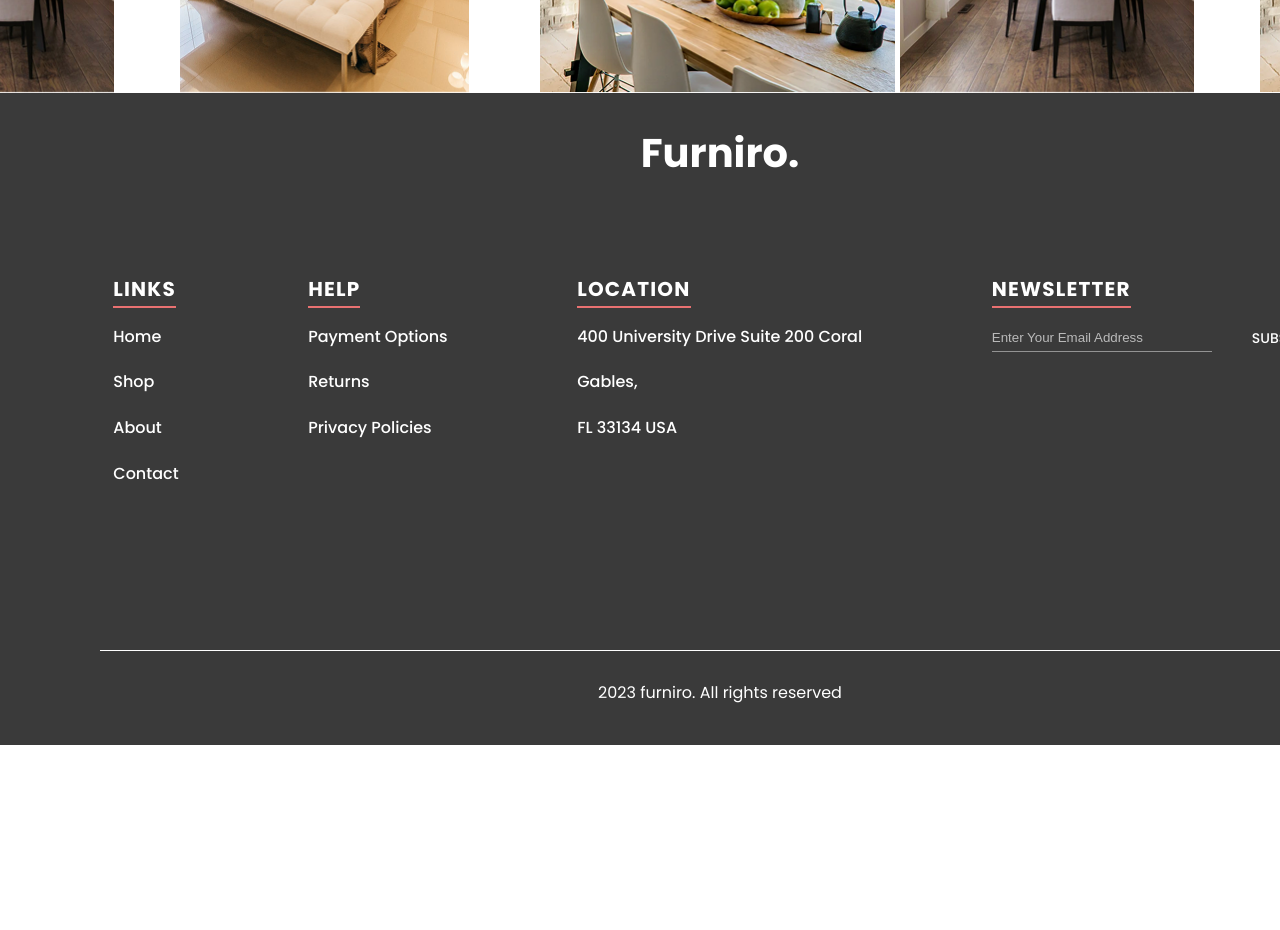
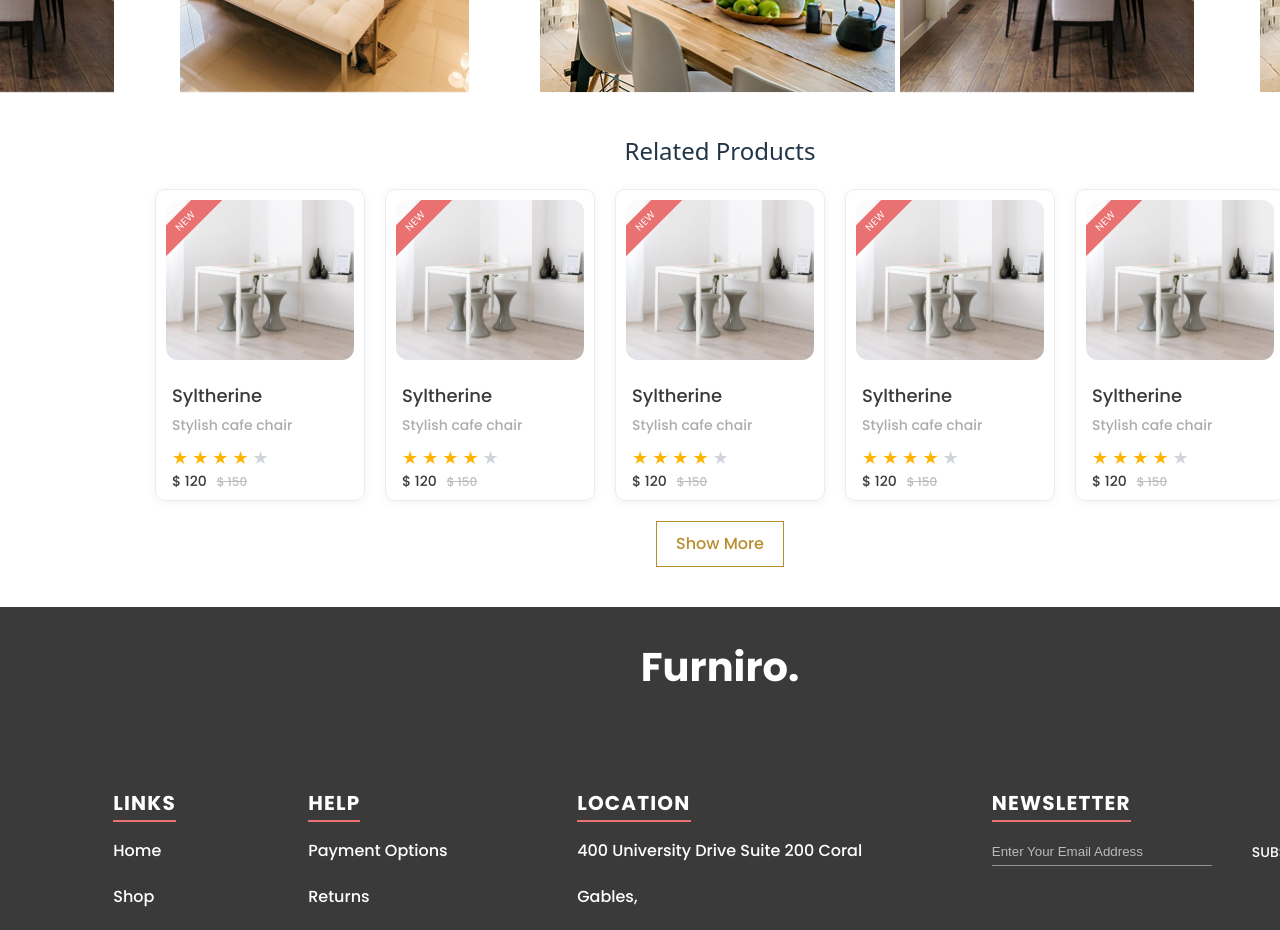
Before and after one commit to archis-academy/august-frontend-furniro-1, a React (Vite) app: page / in a window 1280 px wide. Shown: the part 4440-5370 px from the top of the page. Before the commit the page ends 5185 px from the top, so only its background shows below. Built offline with nearby package versions, Linux system fonts and the light colour scheme.

Commit message:
Created related products component

```diff
--- /dev/null
+++ b/src/Components/RelatedProducts/index.jsx
@@ -0,0 +1,42 @@
+import ProductCard from '../ProductCard';
+import { useState } from 'react';
+import styles from './relatedProducts.module.scss';
+import Buttons from '../Button/button';
+
+const products = [1,2,3,4,5,6,7,8,9,10]; // toplam 10 ürün
+
+function RelatedProducts() {
+  const [visibleCount, setVisibleCount] = useState(5);
+  const [showMore, setShowMore] = useState(false);
+
+  const handleShowMore = () => {
+    if (showMore) {
+      setVisibleCount(5); // geri 5'e döner
+    } else {
+      setVisibleCount(10); // 10’a çıkar (2 satır x 5 sütun)
+    }
+    setShowMore(!showMore);
+  };
+
+  return (
+    <div className={styles.container}>
+      <div className={styles.title}><h2>Related Products</h2></div>
+
+      <div className={styles.cards}>
+        {products.slice(0, visibleCount).map((item, index) => (
+          <ProductCard key={index} />
+        ))}
+      </div>
+
+      <div>
+        <Buttons
+          variant="tertiary"
+          text={showMore ? 'Show Less' : 'Show More'}
+          onClick={handleShowMore}
+        />
+      </div>
+    </div>
+  );
+}
+
+export default RelatedProducts;
--- /dev/null
+++ b/src/Components/RelatedProducts/relatedProducts.module.scss
@@ -0,0 +1,14 @@
+.container{
+    margin:40px;
+}
+.cards {
+  width:1130px;
+  display: grid;
+  grid-template-columns: repeat(5, 1fr); /* 5 sütun */
+  gap:20px;
+  justify-content: center;
+  margin: 20px auto;
+}
+h2{
+    font-weight: 500;
+}
--- a/src/pages/main/index.jsx
+++ b/src/pages/main/index.jsx
@@ -5,6 +5,7 @@ import Product from '../../Components/ProductCard';
 import { TopCategories } from '../../Sections/TopCategories';
 import FurnitureSection from '../../Components/FurnitureSection/index';
 import ShoppingMenuSection from '../../Sections/ShoppingMenuSection/index';
+import RelatedProducts from '../../Components/RelatedProducts';
 
 export const Home = () => {
   return (
@@ -15,6 +16,7 @@ export const Home = () => {
       <OurProductSection showTile={true} />
       <ExploreMoreSection />
       <FurnitureSection/>
+      <RelatedProducts/>
     </div>
   );
 };
```
